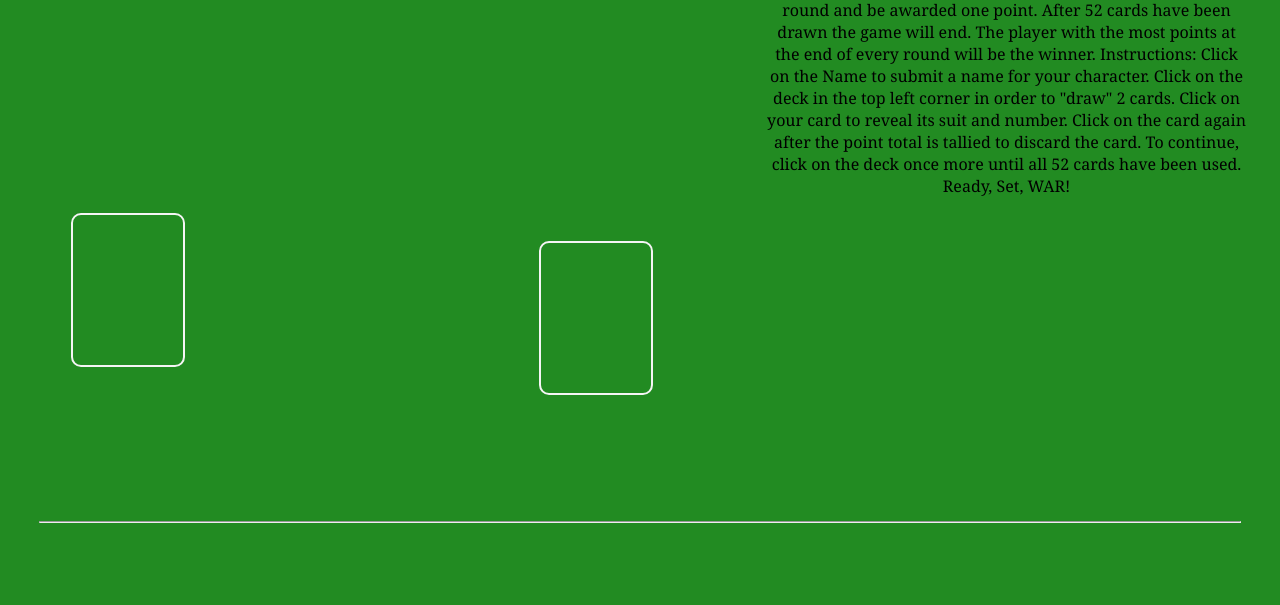
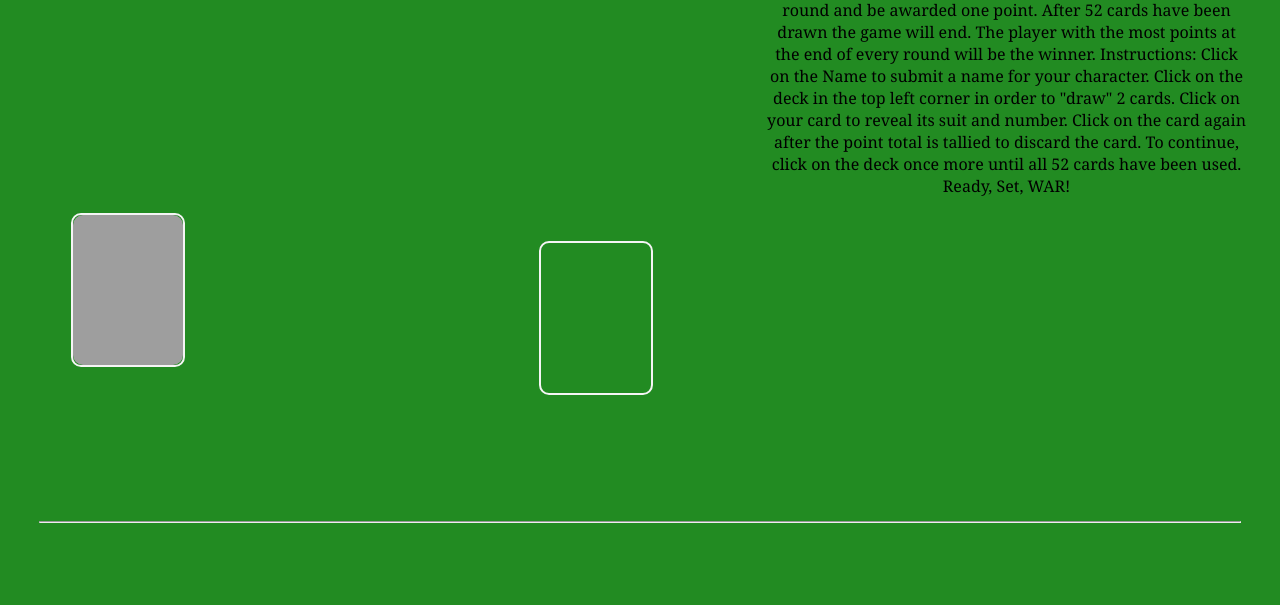
Before and after one commit to josephafulkerson/War_CardGameProject, a PHP site: page / in a window 1280 px wide. Shown: the part 140-745 px from the top of the page. Run offline with PHP 8.4, Linux system fonts and the light colour scheme; grey boxes are pictures that could not be loaded.

Commit message:
Added card and additional styling

```diff
--- a/index.html
+++ b/index.html
@@ -21,7 +21,9 @@
             To continue, click on the deck once more until all 52 cards have been used.
 
             Ready, Set, WAR!</p>
-        <div id='sqr'></div>
+        <div id='sqr'>
+            <img id = 'card' src="./card2.png" width= '110px' height="150px">
+        </div>
         <div id ='sqr2'></div>
         <hr>
         <div id='sqr3'></div>
--- a/style.css
+++ b/style.css
@@ -59,3 +59,7 @@ p {
     color: maroon;
     margin-top: -3%;
 }
+
+#card {
+    border-radius: 10px;
+}
```
